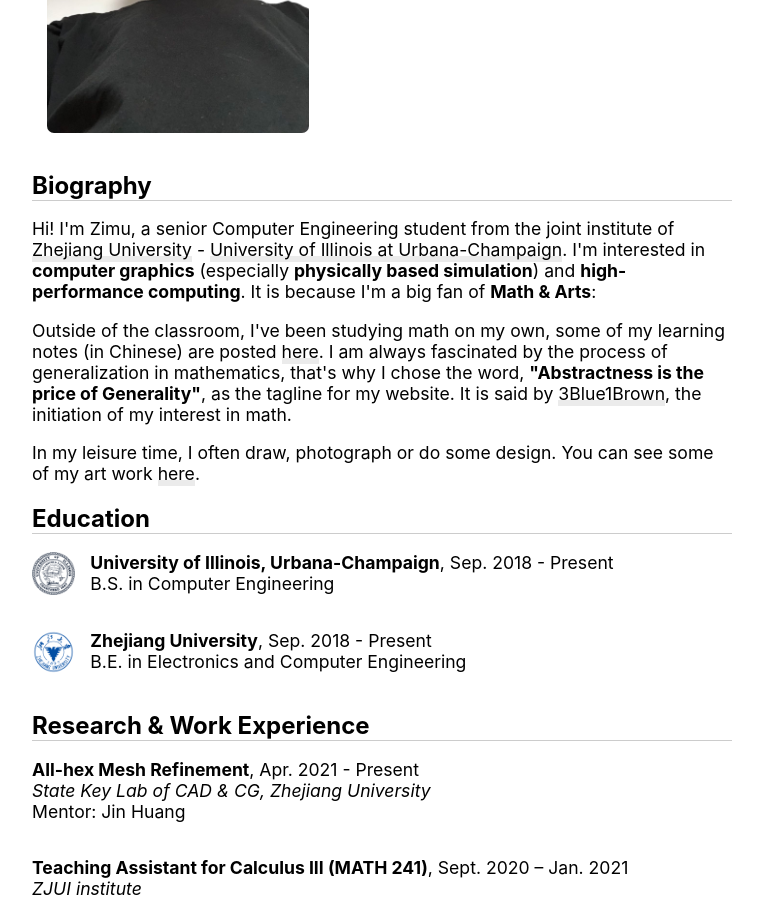
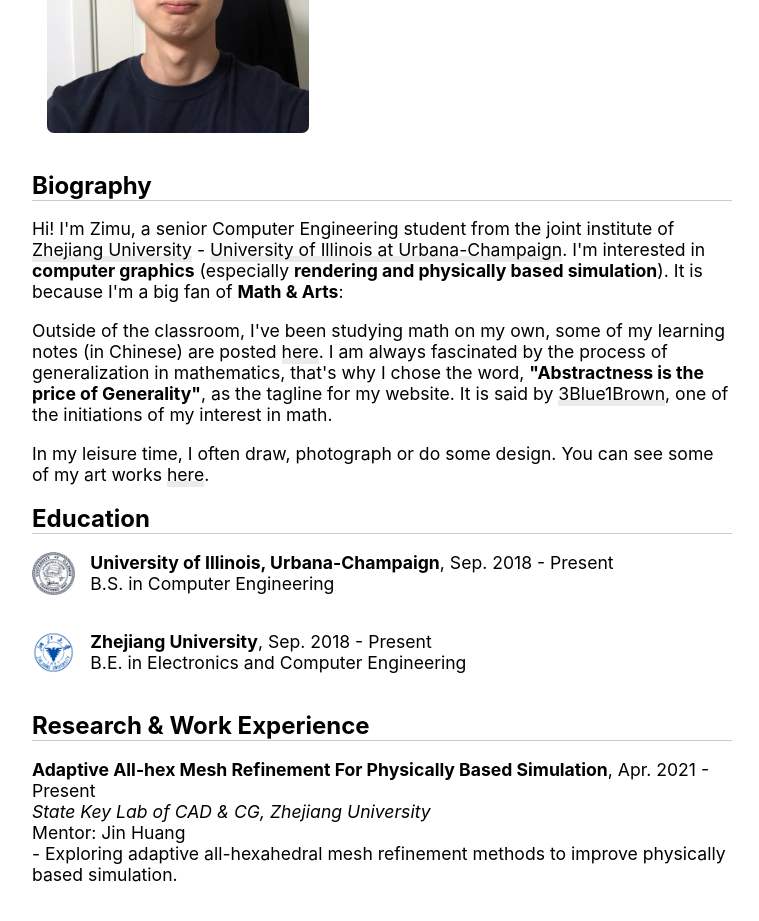
Before and after one commit to TaKeTube/TaKeTube.github.io, a Jekyll site: the page built from about.html, in a window 1280 px wide and 1400 px high, scrolled down 360 px. Shown: the top 921 px of the window, without its empty margins (258-1017 px from the left). Built offline with Jekyll 4.4.1, drawn with Linux system fonts in a browser that asks for light colours; nearby versions of some CDN libraries; some of the changed text lies outside the part shown.

Commit message:
my photo

```diff
--- a/about.html
+++ b/about.html
@@ -21,18 +21,17 @@ title: About
 <div class = "experience">
     <h2>Biography</h2>
     <p> Hi! I'm Zimu, a senior Computer Engineering student from the joint institute of <a href="https://www.zju.edu.cn/english/">Zhejiang University</a> -
-        <a href="https://illinois.edu/"> University of Illinois at Urbana-Champaign</a>. I'm interested in <b>computer graphics</b> (especially <b>physically based simulation</b>) and
-        <b>high-performance computing</b>. It is because I'm a big fan of <b>Math & Arts</b>:
+        <a href="https://illinois.edu/"> University of Illinois at Urbana-Champaign</a>. I'm interested in <b>computer graphics</b> (especially <b>rendering and physically based simulation</b>). It is because I'm a big fan of <b>Math & Arts</b>:
     </p>
     <p>
         Outside of the classroom, I've been studying math on my own,
         some of my learning notes (in Chinese) are posted <a href="./">here</a>. I am always fascinated by the process of generalization in mathematics,
         that's why I chose the word, <b>"Abstractness is the price of Generality"</b>, as the tagline for my website. It is said by <a href="https://www.3blue1brown.com/about">3Blue1Brown</a>,
-        the initiation of my interest in math.
+        one of the initiations of my interest in math.
     </p>
     <p>
         In my leisure time, I often draw, photograph or do some design.
-        You can see some of my art work <a href="gallery.html">here</a>.
+        You can see some of my art works <a href="gallery.html">here</a>.
     </p>
 </div>
 
@@ -64,20 +63,27 @@ title: About
 <div class="experience">
     <h2>Research & Work Experience</h2>
     <div class="row">
-        <p><b>All-hex Mesh Refinement</b>, Apr. 2021 - Present<br>
+        <p><b>Adaptive All-hex Mesh Refinement For Physically Based Simulation</b>, Apr. 2021 - Present<br>
             <i>State Key Lab of CAD & CG, Zhejiang University</i><br>
             Mentor: Jin Huang<br>
+            - Exploring adaptive all-hexahedral mesh refinement methods to improve physically
+            based simulation.
         </p>
     </div>
     <div class="row">
         <p><b>Teaching Assistant for Calculus III (MATH 241)</b>, Sept. 2020 – Jan. 2021<br>
             <i>ZJUI institute</i><br>
+            - Hold discussion sessions every week and taught difficult concepts covered in course including lebesgue integral,
+            manifold, differential forms, etc. for engineering students. These sessions are famous among students, attracting
+            other sessions’ students to join in.<br>
         </p>
     </div>
     <div class="row">
         <p><b>Virtual Reality in Robot Assisted Surgical Training</b>, Jun. 2019 – Aug. 2019<br>
             <i>ZJUI institute</i><br>
             Mentor: Liangjing yang<br>
+            - Based on the robot assisted surgical, explore precise way on virtual reality
+            training, camera calibration and 3D reconstruction.<br>
         </p>
     </div>
 </div>
```
Also changed, not shown: other parts of about.html (+9 -1 lines), _posts/2021-05-30-uniformly sample on manifold 1.md (+1 -1 lines), _posts/2021-05-30-uniformly sample on manifold 2.md (+1 -1 lines), assets/img/me.jpg, assets/img/me_inner.jpg (added), 1 other file.
